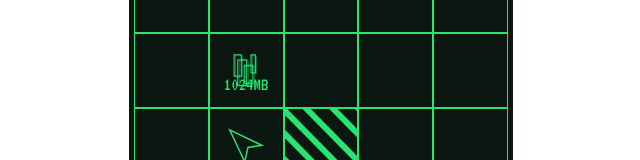
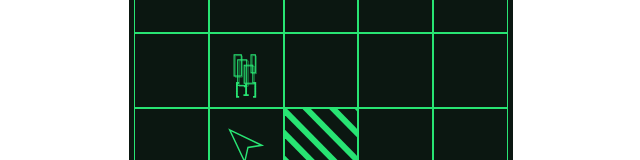
Before and after one commit to rickyxyz/tris, a Vue app: page / in a window 1280 px wide. Shown: the part 264-424 px from the top of the page, without its empty margins (319-959 px from the left). Built offline with nearby package versions, Linux system fonts and the light colour scheme.

Commit message:
feat: change tile entity health display

```diff
--- a/src/components/GameArea.vue
+++ b/src/components/GameArea.vue
@@ -190,8 +190,8 @@ export default {
           class="game_tile-health_bar"
           v-if="tile.entity && tile.entity.name !== 'hero'"
         >
-          <span class="game_tile-heart" v-for="health in tile.entity.health">
-            1024MB
+          <span class="game_tile-heart" v-if="tile.entity.health">
+            [{{ tile.entity.health }}]
           </span>
         </div>
       </div>
@@ -230,9 +230,9 @@ export default {
 
 .game_tile-health_bar {
   max-width: 100%;
-  bottom: calc(0.7rem - 0.5vh);
+  bottom: calc(0.2rem - 0.5vh);
   position: absolute;
-  font-size: calc(1rem + 0.2vw);
+  font-size: calc(1.2rem + 0.2vw);
 }
 
 .blue {
```
